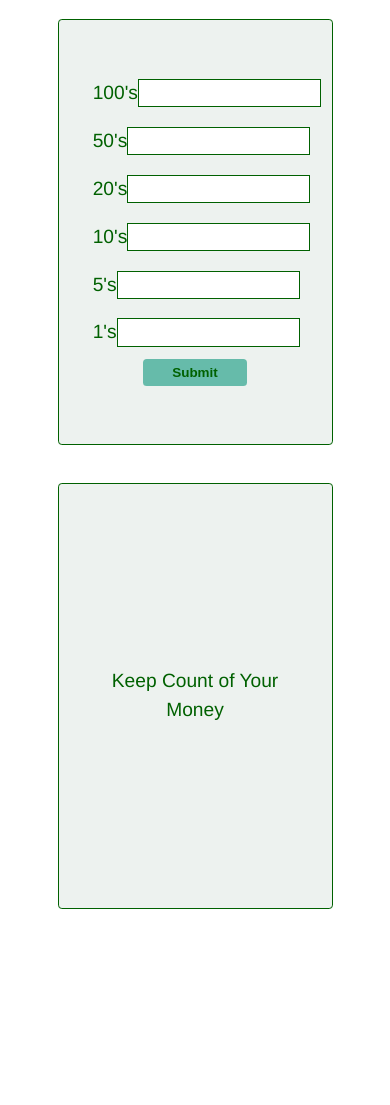
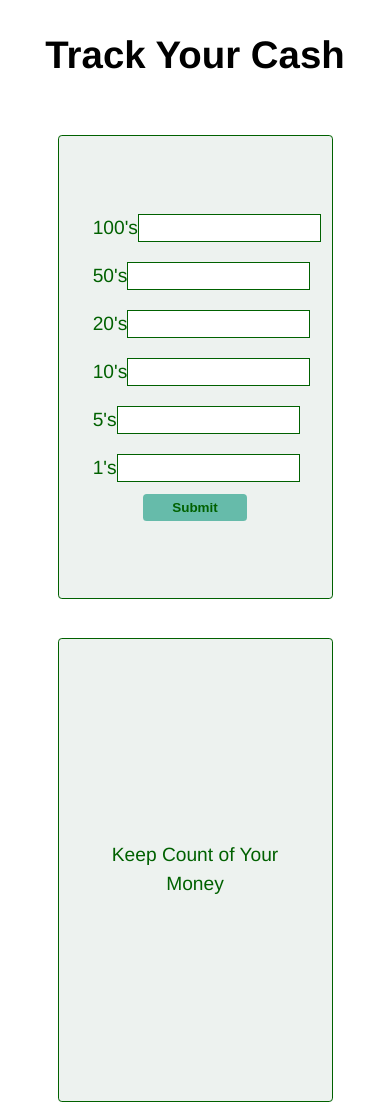
Before and after one commit to evo-g/money-counter, a website built with Parcel: page src/index.html in a window 390 px wide. Before the commit the page ends 928 px from the top, so only its background shows below. Built offline with nearby package versions, Linux system fonts and the light colour scheme.

Commit message:
adds h1 title with small styling changes to adjust to title, and min-height to mobile sizes

```diff
--- a/src/index.html
+++ b/src/index.html
@@ -9,6 +9,7 @@
 </head>
 
 <body>
+  <h1>Track Your Cash</h1>
   <div class='container'>
     <form>
       <div class='form-child'>
--- a/src/style.css
+++ b/src/style.css
@@ -14,13 +14,19 @@ body {
   width: 100%;
   margin: 0 auto;
   background-color: #ffffff;
+  height: 100vh;
+}
+
+h1 {
+  margin-bottom: 0.5rem;
+  padding: 0 0 1rem;
+  text-align: center;
 }
 
 .container {
   display: flex;
   flex-direction: row;
   flex: 1;
-  height: 100vh;
   justify-content: center;
   align-items: center;
 }
@@ -103,18 +109,26 @@ form button:focus {
 }
 
 @media screen and (max-width: 700px) {
+  h1 {
+    margin-bottom: 0.5rem;
+    padding: 0 0 1rem;
+    text-align: center;
+  }
+
   .container {
     display: flex;
     flex-direction: column;
-    min-height: 110vh;
+    min-height: 120vh;
   }
 
   .child-container {
     min-width: 275px;
+    min-height: 375px;
   }
 
   form {
     min-width: 275px;
+    min-height: 375px;
   }
 
   .form-child {
```
